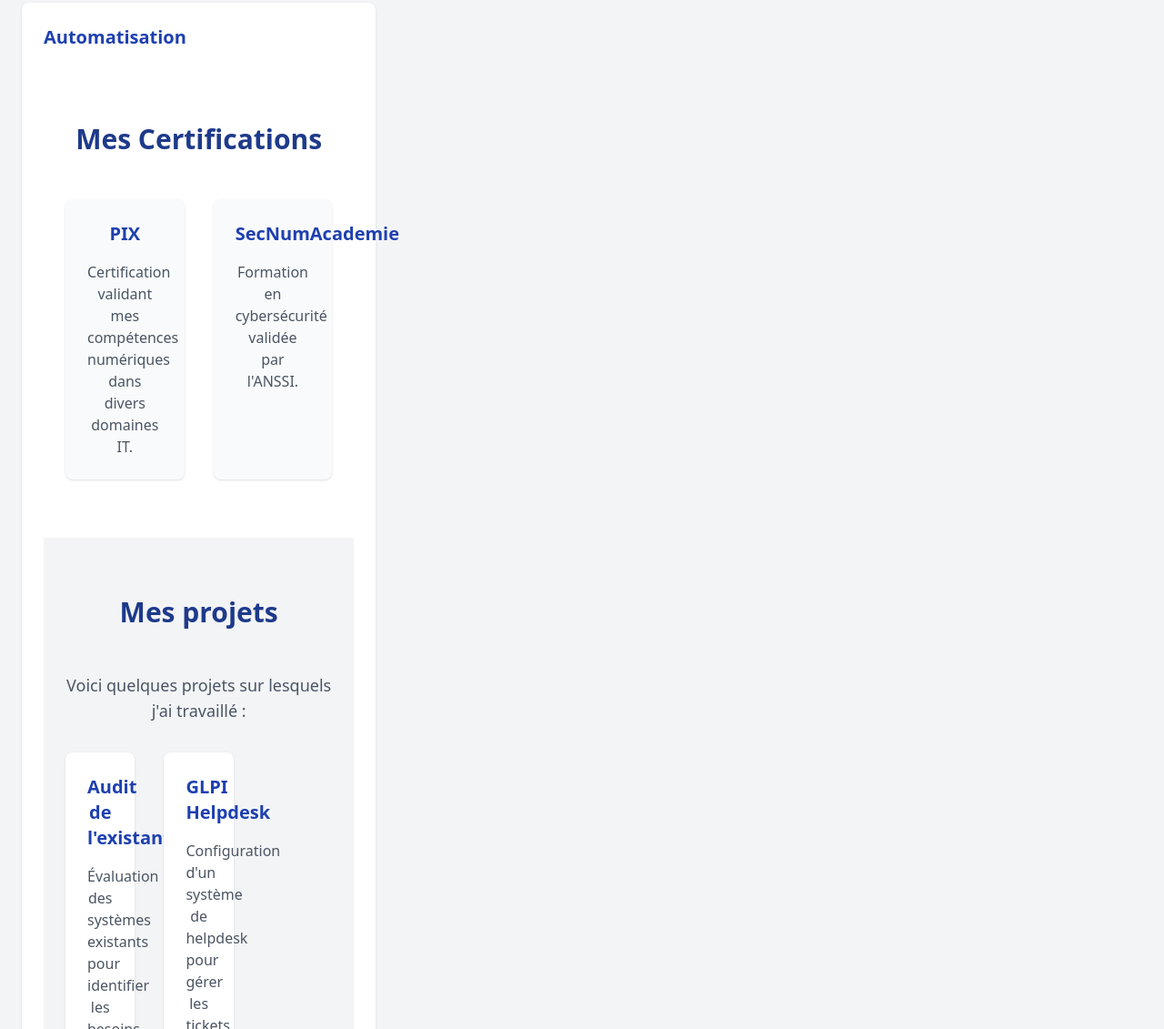
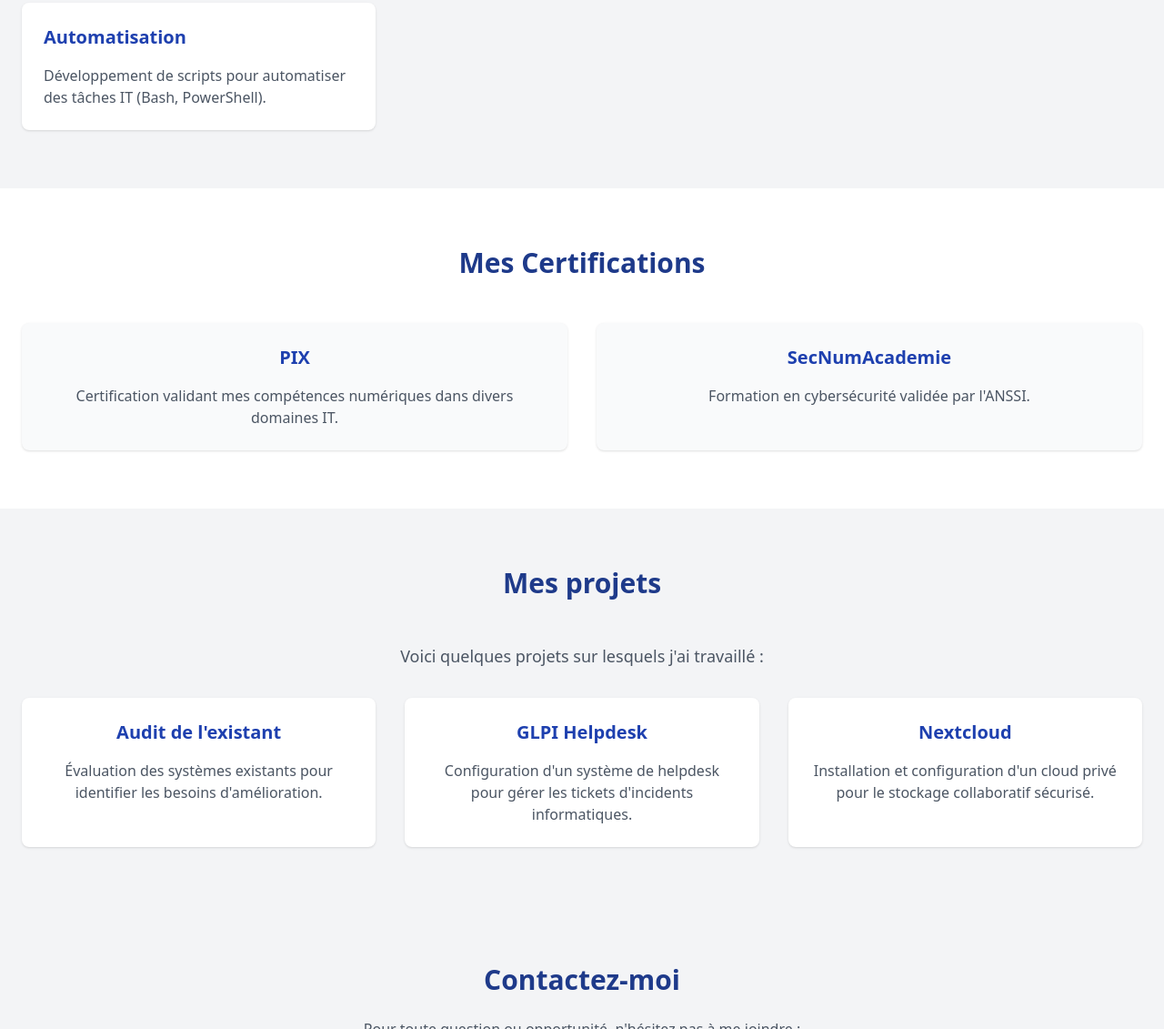
Before and after one commit to Maguettechou/portfolio, a plain HTML site: page index.html in a window 1280 px wide. Shown: the part 1029-2160 px from the top of the page at 91% size. Drawn offline with nearby package versions, Linux system fonts and the light colour scheme.

Commit message:
ajouter les modifications

```diff
--- a/index.html
+++ b/index.html
@@ -83,8 +83,14 @@
                 </div>
                 <div class="bg-white p-6 rounded-lg shadow hover:shadow-lg">
                     <h3 class="text-xl font-bold text-blue-800 mb-4">Automatisation</h3>
-                    <p></p>
-                    <section id="Certifications" class="py-16 bg-white">
+                    <p class="text-gray-600">Développement de scripts pour automatiser des tâches IT (Bash, PowerShell).</p>
+                </div>
+            </div>
+        </div>
+    </section>
+
+    <!-- Certifications -->
+    <section id="certifications" class="py-16 bg-white">
         <div class="container mx-auto px-6 text-center">
             <h2 class="text-3xl font-bold text-blue-900 mb-12">Mes Certifications</h2>
             <div class="grid grid-cols-1 md:grid-cols-2 gap-8">
@@ -100,6 +106,7 @@
         </div>
     </section>
 
+    <!-- Projets -->
     <section id="projects" class="py-16 bg-gray-100">
         <div class="container mx-auto px-6 text-center">
             <h2 class="text-3xl font-bold text-blue-900 mb-12">Mes projets</h2>
@@ -113,9 +120,15 @@
                     <h3 class="text-xl font-bold text-blue-800 mb-4">GLPI Helpdesk</h3>
                     <p class="text-gray-600">Configuration d'un système de helpdesk pour gérer les tickets d'incidents informatiques.</p>
                 </div>
+                <div class="bg-white p-6 rounded-lg shadow hover:shadow-lg">
+                    <h3 class="text-xl font-bold text-blue-800 mb-4">Nextcloud</h3>
+                    <p class="text-gray-600">Installation et configuration d'un cloud privé pour le stockage collaboratif sécurisé.</p>
+                </div>
             </div>
         </div>
     </section>
+
+    <!-- Contact -->
     <section id="contact" class="py-16 bg-gray-100">
         <div class="container mx-auto px-6 text-center">
             <h2 class="text-3xl font-bold text-blue-900 mb-6">Contactez-moi</h2>
@@ -124,3 +137,6 @@
             <p class="text-lg text-gray-800">Téléphone : <strong>0605584988</strong></p>
         </div>
     </section>
+</body>
+
+</html>
```
Lines whose indentation alone changed are shown as unchanged.
